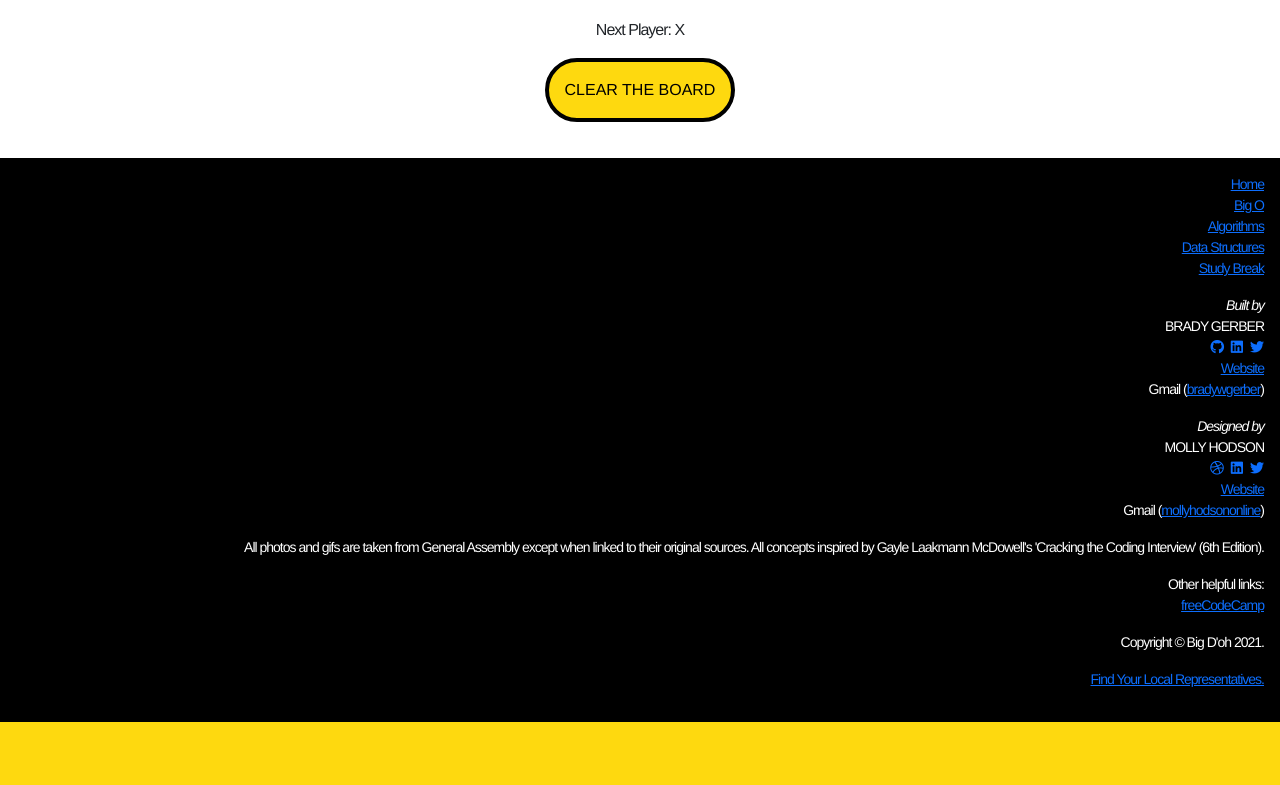
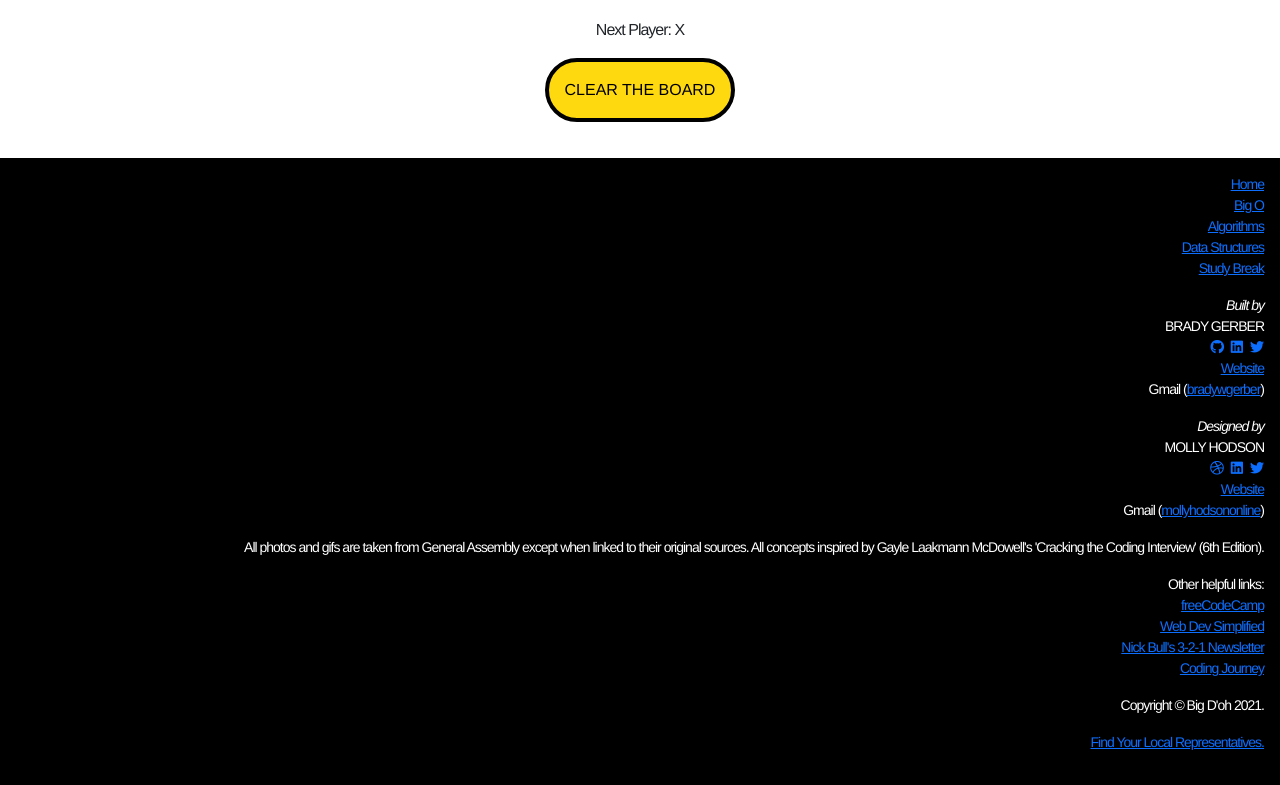
Before and after one commit to bg-write/big-doh, a React (Create React App) app: page /ttt in a window 1280 px wide. Shown: the part 562-1347 px from the top of the page. Before the commit the page ends 1284 px from the top, so only its background shows below. Built offline with nearby package versions, Linux system fonts and the light colour scheme; a web font is replaced by a local one.

Commit message:
CSS update data structure image margins and paddings

```diff
--- a/src/App.css
+++ b/src/App.css
@@ -549,6 +549,8 @@ footer {
 #data-structures-container img {
 	height: auto;
 	width: 75%;
+	margin: 1rem;
+	padding: 1rem;
 }
 
 .flex-container-data-structures {
--- a/src/components/Footer.jsx
+++ b/src/components/Footer.jsx
@@ -147,6 +147,33 @@ function Footer() {
 											freeCodeCamp
 										</a>
 									</li>
+									<li>
+										<a
+											href="https://www.youtube.com/c/WebDevSimplified"
+											target="_blank"
+											rel="noopener noreferrer"
+										>
+											Web Dev Simplified
+										</a>
+									</li>
+									<li>
+										<a
+											href="https://nickbulljs.com/"
+											target="_blank"
+											rel="noopener noreferrer"
+										>
+											Nick Bull's 3-2-1 Newsletter
+										</a>
+									</li>
+									<li>
+										<a
+											href="https://www.youtube.com/watch?v=sVZX0XvEBhk"
+											target="_blank"
+											rel="noopener noreferrer"
+										>
+											Coding Journey
+										</a>
+									</li>
 								</ul>
 							</p>
 							<p>Copyright &copy; Big D'oh 2021.</p>
```
